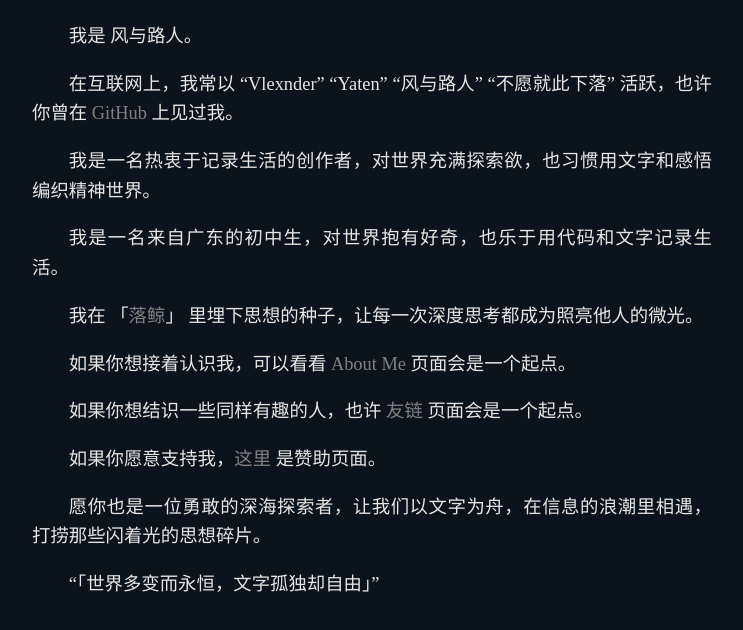
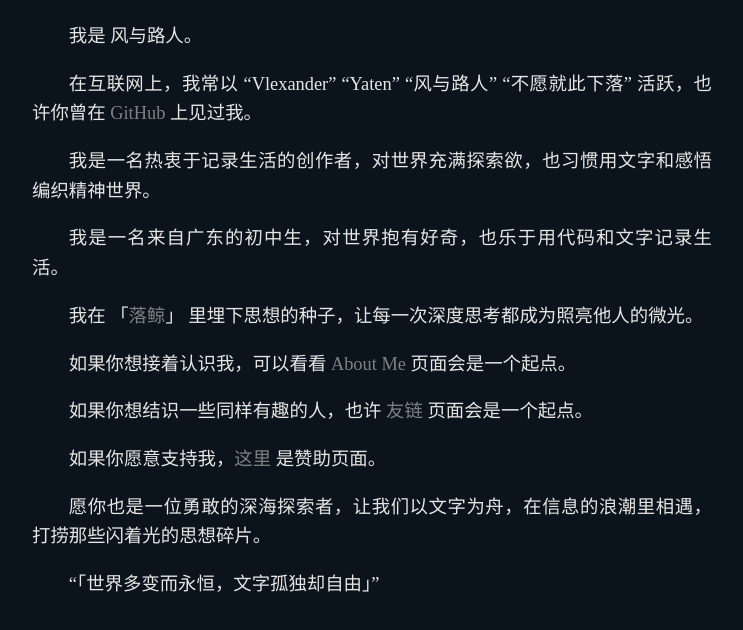
Before and after one commit to Yaten-Z/home.yaten.ddns-ip.net, a plain HTML site: page index.html in a window 1280 px wide. Shown: the part 166-796 px from the top of the page, without its empty margins (268-1011 px from the left). Drawn offline with Linux system fonts and the light colour scheme; a small style sheet from the web is missing.

Commit message:
Update index.html

```diff
--- a/index.html
+++ b/index.html
@@ -75,7 +75,7 @@
   <div class="container">
         <h1 class="greeting">你好，</h1>
         <p>我是 <span class="highlight">风与路人</span>。</p>
-        <p>在互联网上，我常以 “Vlexnder” “Yaten” “风与路人” “不愿就此下落” 活跃，也许你曾在 <a href="https://github.com/Yaten-Z">GitHub</a> 上见过我。</p>
+        <p>在互联网上，我常以 “Vlexander” “Yaten” “风与路人” “不愿就此下落” 活跃，也许你曾在 <a href="https://github.com/Yaten-Z">GitHub</a> 上见过我。</p>
         <p>我是一名热衷于记录生活的创作者，对世界充满探索欲，也习惯用文字和感悟编织精神世界。</p>
         <p>我是一名来自广东的初中生，对世界抱有好奇，也乐于用代码和文字记录生活。</p>
         <p>我在 「<a href="https://blog.yaten.ddns-ip.net">落鲸</a>」 里埋下思想的种子，让每一次深度思考都成为照亮他人的微光。</p>
```
